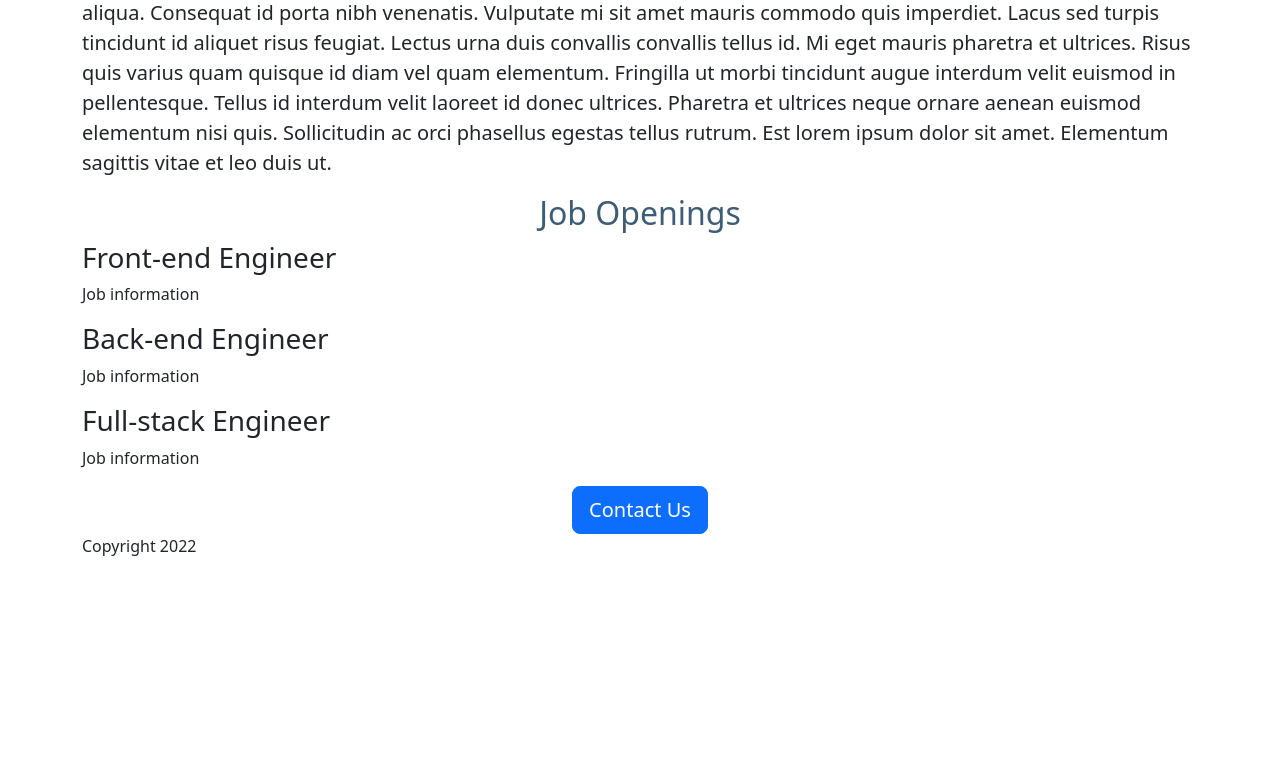
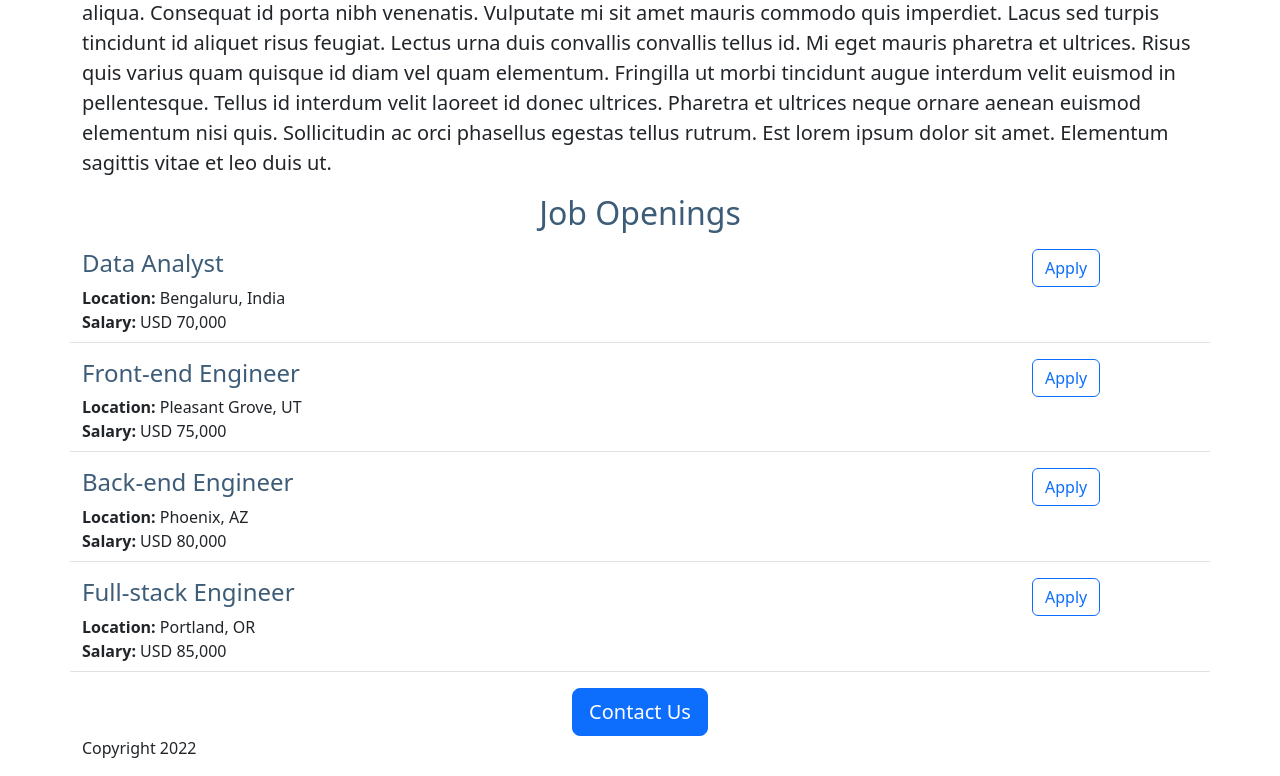
Before and after one commit to rep-pierce/jovian-careers-website-v2, a Flask app: page / in a window 1280 px wide. Shown: the part 544-1320 px from the top of the page. Before the commit the page ends 1100 px from the top, so only its background shows below. Run offline with Flask 3, Linux system fonts and the light colour scheme.

Commit message:
dynamic data added

```diff
--- a/app.py
+++ b/app.py
@@ -2,9 +2,37 @@ from flask import Flask, render_template
 
 app = Flask(__name__)
 
+JOBS = [
+    {
+        'id': 1,
+        'title': 'Data Analyst',
+        'location': 'Bengaluru, India',
+        'salary': 'USD 70,000'
+    },
+    {
+        'id': 2,
+        'title': 'Front-end Engineer',
+        'location': 'Pleasant Grove, UT',
+        'salary': 'USD 75,000'
+    },
+    {
+        'id': 3,
+        'title': 'Back-end Engineer',
+        'location': 'Phoenix, AZ',
+        'salary': 'USD 80,000'
+    },
+    {
+        'id': 4,
+        'title': 'Full-stack Engineer',
+        'location': 'Portland, OR',
+        'salary': 'USD 85,000'
+    }
+]
+
 @app.route("/")
 def hello_world():
-    return render_template('home.html')
+    return render_template('home.html',
+                           jobs=JOBS)
 
 if __name__ == "__main__":
     app.run(host='0.0.0.0', debug=True)
--- a/templates/home.html
+++ b/templates/home.html
@@ -39,21 +39,10 @@
             </p>
             <h2 class="text-center mt-2 mb-2">Job Openings</h2>
             <div>
-                <h3>Front-end Engineer</h3>
                 <p>
-                    Job information
-                </p>
-            </div>
-            <div>
-                <h3>Back-end Engineer</h3>
-                <p>
-                    Job information
-                </p>
-            </div>
-            <div>
-                <h3>Full-stack Engineer</h3>
-                <p>
-                    Job information
+                    {% for job in jobs %}
+                        {% include 'jobitem.html' %}
+                    {% endfor %}
                 </p>
             </div>
             <div class="text-center">
--- /dev/null
+++ b/templates/jobitem.html
@@ -0,0 +1,18 @@
+<div class="pb-2 mt-2 mb-3 border-bottom row">
+    <div class="col-10">
+        <h4 style="color:rgb(60, 92, 120); font-weight:normal;">
+            {{job['title']}}
+        </h4>
+        <div>
+            <b>Location:</b> {{job['location']}}
+        </div>
+        {% if 'salary' in job %}
+        <div>
+            <b>Salary:</b> {{job['salary']}}
+        </div>
+        {% endif %}
+    </div>
+    <div class="col-2">
+        <button type="button" class="btn btn-outline-primary">Apply</button>
+    </div>
+</div>
```
